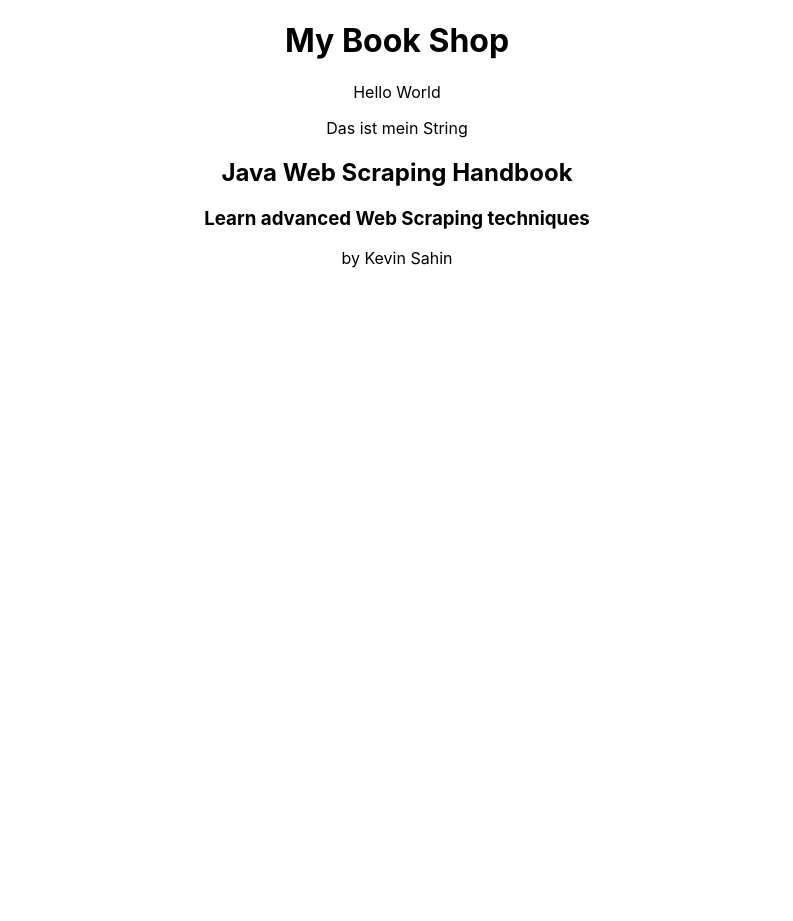
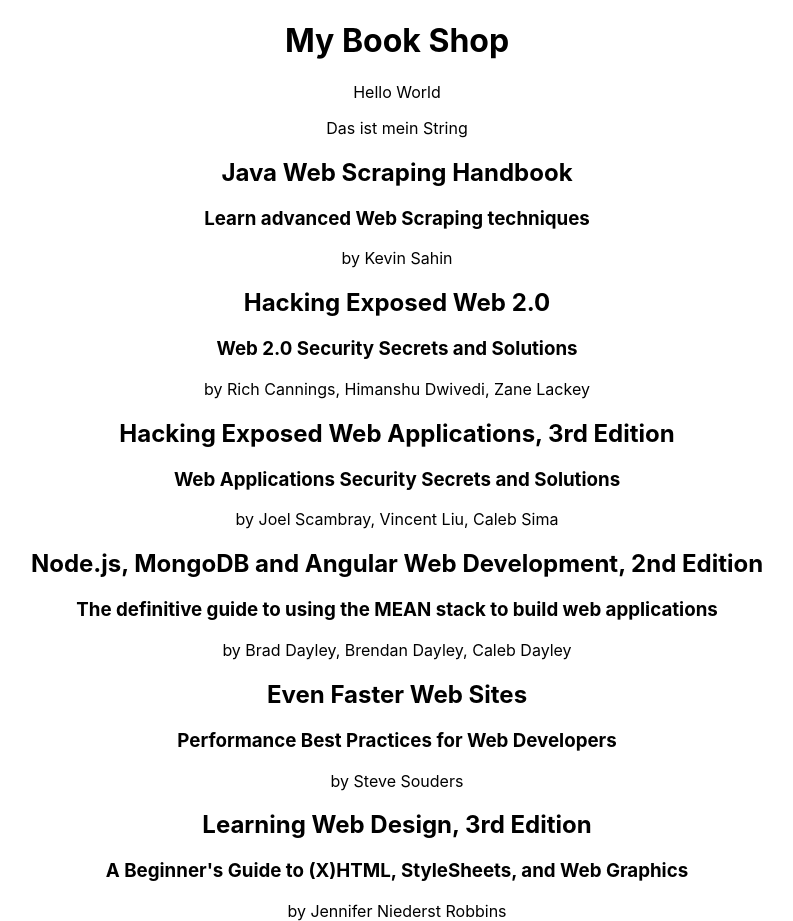
Before and after one commit to andrekovac/react-workshop-20230111, a React (Create React App) app: page / in a window 1280 px wide. Shown: the whole page, without its empty margins (243-1036 px from the left). Before the commit the page ends 800 px from the top, so only its background shows below. Built offline with nearby package versions, Linux system fonts and the light colour scheme.

Commit message:
Task 3: BookListItem + demonstrate map and array rendering

```diff
--- a/src/App.tsx
+++ b/src/App.tsx
@@ -1,7 +1,15 @@
 import "./App.css";
+
 import { MyOldFashionedComponent } from "./components/OldFashionedComponent";
 import { AppHeader, myString } from "./components/AppHeader";
-import { ExampleBook } from "./components/ExampleBook";
+import { BookListItem } from "./components/BookListItem";
+
+import { exampleBooks } from "./domain/book/exampleBooks";
+import { Book } from "./domain/book";
+
+const bookMapping = (book: Book) => {
+  return <BookListItem key={book.isbn} book={book} />;
+};
 
 const App = () => {
   return (
@@ -9,7 +17,13 @@
       <AppHeader title="My Book Shop" />
       <MyOldFashionedComponent />
       <p>{myString}</p>
-      <ExampleBook />
+      {exampleBooks.map(bookMapping)}
+      {/* {[
+        <BookListItem book={exampleBooks[0]} />,
+        <BookListItem book={exampleBooks[1]} />,
+        <BookListItem book={exampleBooks[2]} />,
+        <BookListItem book={exampleBooks[3]} />,
+      ]} */}
     </div>
   );
 };
--- /dev/null
+++ b/src/components/BookListItem/BookListItem.tsx
@@ -0,0 +1,14 @@
+import { Book } from "../../domain/book";
+
+export interface BookListItemProps {
+  book: Book;
+}
+export const BookListItem = ({ book }: BookListItemProps) => {
+  return (
+    <>
+      <h2>{book.title}</h2>
+      <h3>{book.subtitle}</h3>
+      <div>by {book.author}</div>
+    </>
+  );
+};
--- /dev/null
+++ b/src/components/BookListItem/index.ts
@@ -0,0 +1 @@
+export * from "./BookListItem";
--- /dev/null
+++ b/src/domain/book/exampleBooks.ts
@@ -0,0 +1,89 @@
+import { Book } from "./Book";
+
+export const exampleBooks: Book[] = [
+  {
+    id: "1001606140805",
+    title: "Java Web Scraping Handbook",
+    subtitle: "Learn advanced Web Scraping techniques",
+    isbn: "1001606140805",
+    abstract:
+      "Web scraping or crawling is the art of fetching data from a third party website by downloading and parsing the HTML code to extract the data you want. It can be hard. From bad HTML code to heavy Javascript use and anti-bot techniques, it is often tricky. Lots of companies use it to obtain knowledge ...",
+    author: "Kevin Sahin",
+    publisher: "Leanpub",
+    price: "$0.00",
+    numPages: 115,
+    cover:
+      "https://raw.githubusercontent.com/workshops-de/bookmonkey-api/master/public/covers/1001606140805.png",
+  },
+  {
+    id: "9780071494618",
+    title: "Hacking Exposed Web 2.0",
+    subtitle: "Web 2.0 Security Secrets and Solutions",
+    isbn: "9780071494618",
+    abstract:
+      "Protect your Web 2.0 architecture against the latest wave of cybercrime using expert tactics from Internet security professionals. Hacking Exposed Web 2.0 shows how hackers perform reconnaissance, choose their entry point, and attack Web 2.0 - based services, and reveals detailed countermeasures and...",
+    author: "Rich Cannings, Himanshu Dwivedi, Zane Lackey",
+    publisher: "McGraw-Hill",
+    price: "$12.03",
+    numPages: 258,
+    cover:
+      "https://raw.githubusercontent.com/workshops-de/bookmonkey-api/master/public/covers/9780071494618.png",
+  },
+  {
+    id: "9780071740647",
+    title: "Hacking Exposed Web Applications, 3rd Edition",
+    subtitle: "Web Applications Security Secrets and Solutions",
+    isbn: "9780071740647",
+    abstract:
+      "Protect your Web applications from malicious attacks by mastering the weapons and thought processes of today's hacker. Written by recognized security practitioners and thought leaders, Hacking Exposed Web Applications, Third Edition is fully updated to cover new infiltration methods and countermeasu...",
+    author: "Joel Scambray, Vincent Liu, Caleb Sima",
+    publisher: "McGraw-Hill",
+    price: "$9.50",
+    numPages: 482,
+    cover:
+      "https://raw.githubusercontent.com/workshops-de/bookmonkey-api/master/public/covers/9780071740647.png",
+  },
+  {
+    id: "9780134655536",
+    title: "Node.js, MongoDB and Angular Web Development, 2nd Edition",
+    subtitle:
+      "The definitive guide to using the MEAN stack to build web applications",
+    isbn: "9780134655536",
+    abstract:
+      "Node.js is a leading server-side programming environment, MongoDB is the most popular NoSQL database, and Angular is the leading framework for MVC-based front-end development. Together, they provide an easy-to-implement, fully integrated web development stack that allows web programmers to create hi...",
+    author: "Brad Dayley, Brendan Dayley, Caleb Dayley",
+    publisher: "Addison-Wesley",
+    price: "$33.16",
+    numPages: 640,
+    cover:
+      "https://raw.githubusercontent.com/workshops-de/bookmonkey-api/master/public/covers/9780134655536.png",
+  },
+  {
+    id: "9780596522308",
+    title: "Even Faster Web Sites",
+    subtitle: "Performance Best Practices for Web Developers",
+    isbn: "9780596522308",
+    abstract:
+      "Performance is critical to the success of any web site, and yet today's web applications push browsers to their limits with increasing amounts of rich content and heavy use of Ajax. In this book, Steve Souders, web performance evangelist at Google and former Chief Performance Yahoo!, provides valuab...",
+    author: "Steve Souders",
+    publisher: "O'Reilly Media",
+    price: "$4.65",
+    numPages: 256,
+    cover:
+      "https://raw.githubusercontent.com/workshops-de/bookmonkey-api/master/public/covers/9780596522308.png",
+  },
+  {
+    id: "9780596527525",
+    title: "Learning Web Design, 3rd Edition",
+    subtitle: "A Beginner's Guide to (X)HTML, StyleSheets, and Web Graphics",
+    isbn: "9780596527525",
+    abstract:
+      "Everything you need to know to create professional web sites is right here. Learning Web Design starts from the beginning - defining how the Web and web pages work - and builds from there. By the end of the book, you'll have the skills to create multi-column CSS layouts with optimized graphic files,...",
+    author: "Jennifer Niederst Robbins",
+    publisher: "O'Reilly Media",
+    price: "$4.13",
+    numPages: 480,
+    cover:
+      "https://raw.githubusercontent.com/workshops-de/bookmonkey-api/master/public/covers/9780596527525.png",
+  },
+];
```
